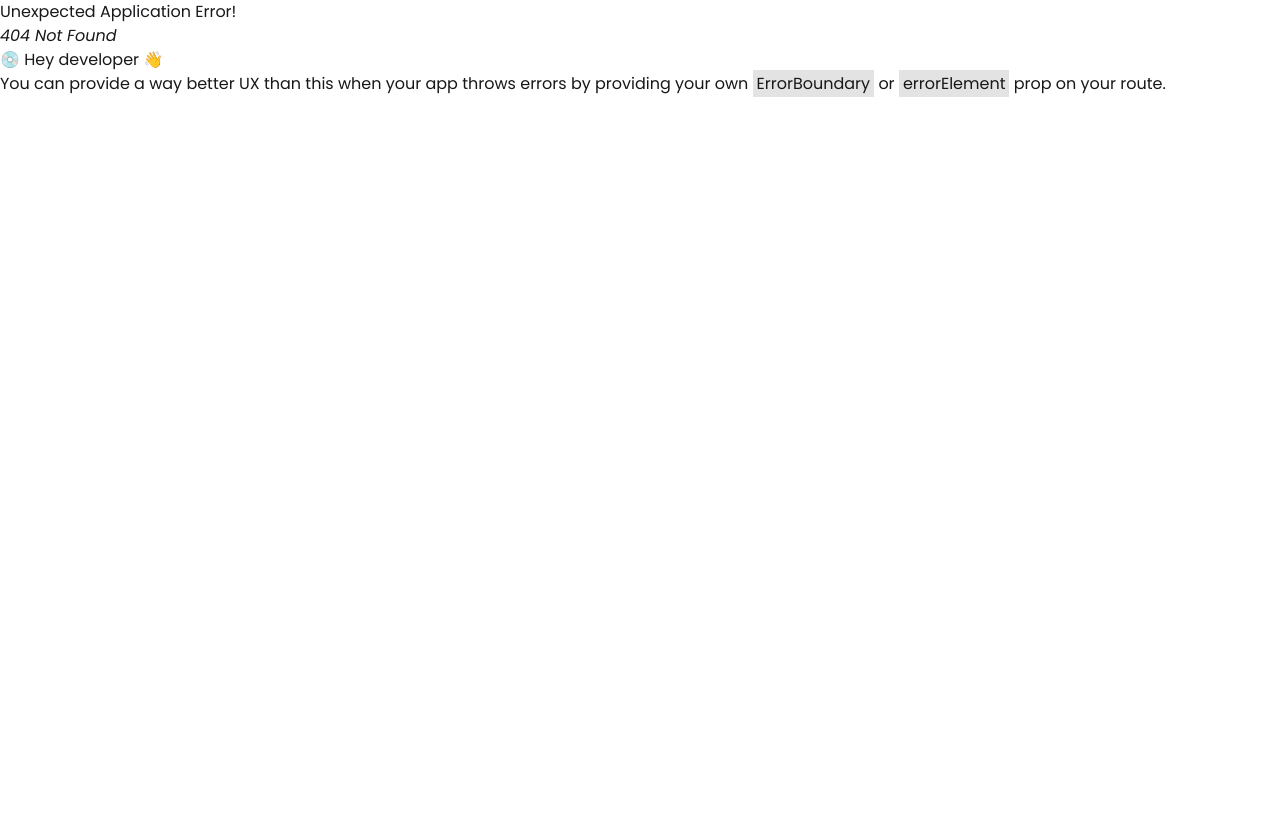
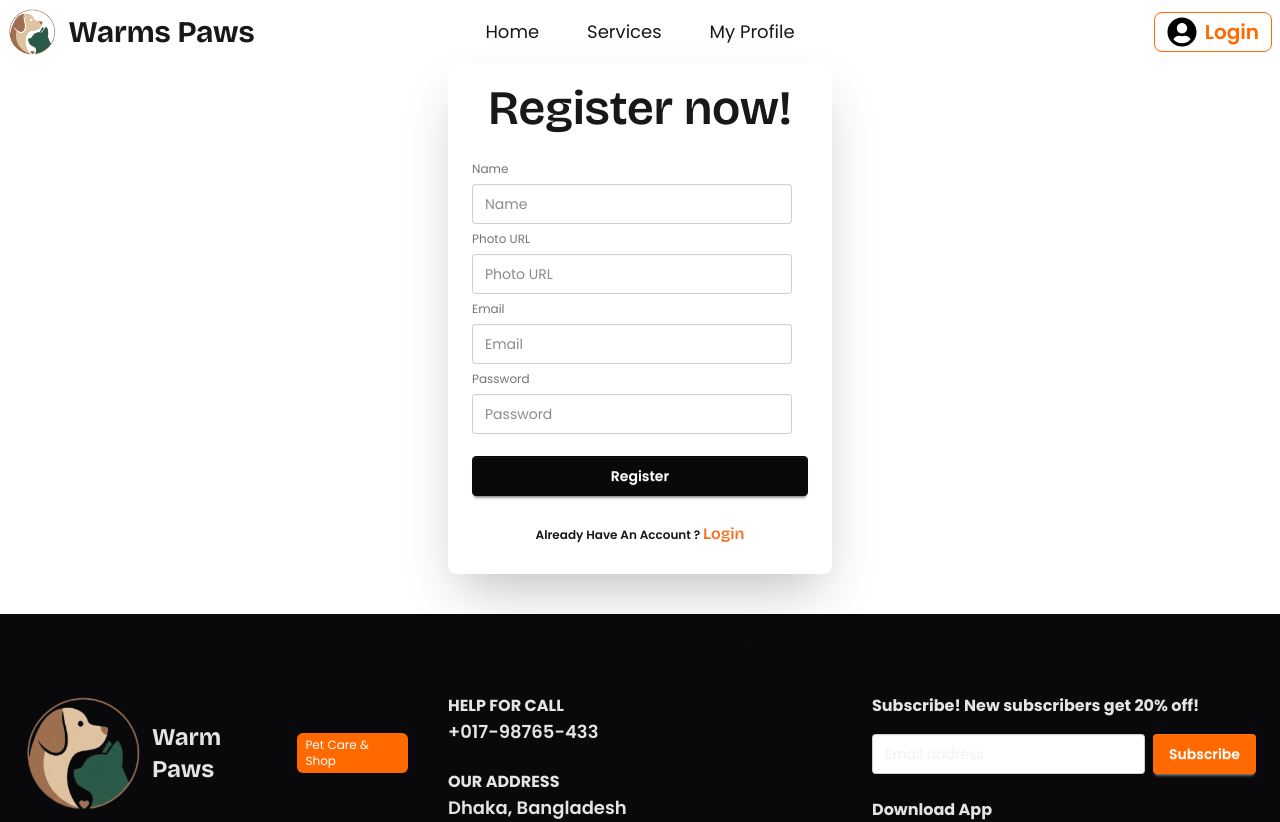
Before and after one commit to coderashik247/warmpaws-pet-care, a React (Vite) app: page /auth/register in a window 1280 px wide. Before the commit this address had no page. Shown: the top 822 px of the page. Before the commit the page ends 800 px from the top, so only its background shows below. Built offline with nearby package versions, Linux system fonts and the light colour scheme.

Commit message:
login and register designs are added

```diff
--- a/package.json
+++ b/package.json
@@ -14,6 +14,7 @@
     "@tailwindcss/vite": "^4.1.15",
     "animate.css": "^4.1.1",
     "aos": "^2.3.4",
+    "firebase": "^12.4.0",
     "react": "^19.1.1",
     "react-countup": "^6.5.3",
     "react-dom": "^19.1.1",
--- a/src/Routes/Routes.jsx
+++ b/src/Routes/Routes.jsx
@@ -4,32 +4,48 @@ import Home from "../pages/Home/Home";
 import Services from "../pages/Services/Services";
 import MyProfile from "../pages/MyProfile/MyProfile";
 import ServiceDetails from "../pages/ServiceDetails/ServiceDetails";
-
+import AuthLayout from "../layouts/AuthLayout";
+import Login from "../pages/Login/Login";
+import Register from "../pages/Register/Register";
 
 export const router = createBrowserRouter([
   {
-        path:"/",
+    path: "/",
     element: <MainLayout></MainLayout>,
-        children:[
+    children: [
       {
-                path:"/",
+        path: "/",
         element: <Home></Home>,
-                loader: () => fetch('/data.json')
+        loader: () => fetch("/data.json"),
       },
       {
-                path:"/services",
+        path: "/services",
         element: <Services></Services>,
-                loader: () => fetch('/data.json')
+        loader: () => fetch("/data.json"),
       },
       {
-                path:"/my-profile",
-                element: <MyProfile></MyProfile>
+        path: "/my-profile",
+        element: <MyProfile></MyProfile>,
       },
       {
-                path:"/services/:serviceId",
-                element:<ServiceDetails></ServiceDetails>,
-                loader: () => fetch('/data.json')
+        path: "/services/:serviceId",
+        element: <ServiceDetails></ServiceDetails>,
+        loader: () => fetch("/data.json"),
+      },
+    ],
+  },
+  {
+    path: "/auth",
+    element: <AuthLayout></AuthLayout>,
+    children: [
+      {
+        path: "/auth/login",
+        element: <Login></Login>,
+      },
+      {
+        path: "/auth/register",
+        element: <Register></Register>
       }
-        ]
-    }
-])
+    ],
+  },
+]);
--- a/src/components/Navbar/Navbar.jsx
+++ b/src/components/Navbar/Navbar.jsx
@@ -36,7 +36,7 @@ const Navbar = () => {
         </div>
         <Link className="flex justify-center items-center">
           <img src={logo} className="h-12" alt="" />
-          <a className="pl-3 btn-ghost text-3xl font-bold fontBricolage">Warms Paws</a>
+          <p className="pl-3 btn-ghost text-3xl font-bold fontBricolage">Warms Paws</p>
         </Link>
       </div>
       <div className="navbar-center hidden lg:flex">
@@ -47,7 +47,7 @@ const Navbar = () => {
         </ul>
       </div>
       <div className="navbar-end">
-        <Link to="/" className="border text-xl font-semibold text-orange-500 px-3 flex justify-center items-center gap-2 py-1 rounded-lg"> <FaUserCircle size={30} color="black" /> Login</Link>
+        <Link to="/auth/login" className="border text-xl font-semibold text-orange-500 px-3 flex justify-center items-center gap-2 py-1 rounded-lg"> <FaUserCircle size={30} color="black" /> Login</Link>
       </div>
     </div>
   );
--- /dev/null
+++ b/src/firebase/firebase.config.js
@@ -0,0 +1,19 @@
+// Import the functions you need from the SDKs you need
+import { initializeApp } from "firebase/app";
+import { getAuth } from "firebase/auth";
+// TODO: Add SDKs for Firebase products that you want to use
+// https://firebase.google.com/docs/web/setup#available-libraries
+
+// Your web app's Firebase configuration
+const firebaseConfig = {
+  apiKey: "AIzaSyBUcll4yIWatvlosCx7JYGCXCI6h2R4MXk",
+  authDomain: "warm-paws-pet-care-c0d95.firebaseapp.com",
+  projectId: "warm-paws-pet-care-c0d95",
+  storageBucket: "warm-paws-pet-care-c0d95.firebasestorage.app",
+  messagingSenderId: "55984055719",
+  appId: "1:55984055719:web:f5e2608915b97bfb878282"
+};
+
+// Initialize Firebase
+const app = initializeApp(firebaseConfig);
+export const auth = getAuth(app);
--- /dev/null
+++ b/src/layouts/AuthLayout.jsx
@@ -0,0 +1,23 @@
+import React from "react";
+import Container from "../Container/Container";
+import Navbar from "../components/Navbar/Navbar";
+import { Outlet } from "react-router";
+import Footer from "../components/Footer/Footer";
+
+const AuthLayout = () => {
+  return (
+    <div>
+      <Container>
+        <Navbar></Navbar>
+      </Container>
+      <Outlet></Outlet>
+      <div className="bg-neutral">
+        <Container>
+          <Footer></Footer>
+        </Container>
+      </div>
+    </div>
+  );
+};
+
+export default AuthLayout;
--- /dev/null
+++ b/src/pages/Login/Login.jsx
@@ -0,0 +1,56 @@
+import React from "react";
+import { Link } from "react-router";
+
+const Login = () => {
+  const handleLogin = (event) => {
+    event.preventDefault();
+    const form = event.target;
+    const email = form.email.value;
+    const password = form.password.value;
+    console.log(email, password);
+  };
+  return (
+    <div className="flex justify-center items-center min-h-[450px]">
+      <div className="card bg-base-100 w-full max-w-sm shrink-0 shadow-2xl">
+        <h1 className="text-5xl text-black mt-5 font-semibold text-center fontBricolage">
+          Login now!
+        </h1>
+        <form onSubmit={handleLogin} className="card-body">
+          <fieldset className="fieldset">
+            <label className="label">Email</label>
+            <input
+              type="email"
+              name="email"
+              className="input"
+              placeholder="Email"
+            />
+            <label className="label">Password</label>
+            <input
+              type="password"
+              name="password"
+              className="input"
+              placeholder="Password"
+            />
+            <div>
+              <a className="link link-hover">Forgot password?</a>
+            </div>
+            <button className="btn btn-neutral text-white mt-4">Login</button>
+          </fieldset>
+          <p className="font-semibold text-center pt-5">
+             Dont’t Have An Account ?{" "}
+            <Link
+              className="text-[#F8721F] text-base fontBricolage"
+              to="/auth/register"
+            >
+              Register
+            </Link>
+          </p>
+        </form>
+      </div>
+    </div>
+  );
+};
+
+export default Login;
+
+// #F8721F
--- /dev/null
+++ b/src/pages/Register/Register.jsx
@@ -0,0 +1,72 @@
+import React from "react";
+import { Link } from "react-router";
+
+const Register = () => {
+  const handleRegister = (event) => {
+    event.preventDefault();
+    const form = event.target;
+    const name = form.name.value;
+    const photo = form.photo.value;
+    const email = form.email.value;
+    const password = form.password.value;
+    console.log(name, photo, email, password);
+  };
+  return (
+    <div className="flex justify-center items-center min-h-[450px]">
+      <div className="card bg-base-100 w-full max-w-sm shrink-0 shadow-2xl">
+        <h1 className="text-5xl  mt-5 font-semibold text-center fontBricolage">
+          Register now!
+        </h1>
+        <form onSubmit={handleRegister} className="card-body">
+          <fieldset className="fieldset">
+            {/* Name */}
+            <label className="label">Name</label>
+            <input
+              type="text"
+              name="name"
+              className="input"
+              placeholder="Name"
+            />
+            {/* Photo URL */}
+            <label className="label">Photo URL</label>
+            <input
+              type="text"
+              name="photo"
+              className="input"
+              placeholder="Photo URL"
+            />
+            {/* Email */}
+            <label className="label">Email</label>
+            <input
+              type="email"
+              name="email"
+              className="input"
+              placeholder="Email"
+            />
+            {/* Password */}
+            <label className="label">Password</label>
+            <input
+              type="password"
+              name="password"
+              className="input"
+              placeholder="Password"
+            />
+            <button className="btn btn-neutral text-white mt-4">
+              Register
+            </button>
+            <p className="font-semibold text-center pt-5">
+              Already Have An Account ?{" "}
+              <Link className="text-[#F8721F] text-base fontBricolage" to="/auth/login">
+                Login
+              </Link>
+            </p>
+          </fieldset>
+        </form>
+      </div>
+    </div>
+  );
+};
+
+export default Register;
+
+// #F8721F
```
Also changed, not shown: 1 other file (tests, documents, lock files or other folders). Lines whose indentation alone changed are shown as unchanged.
